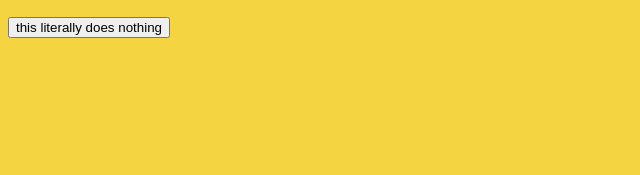
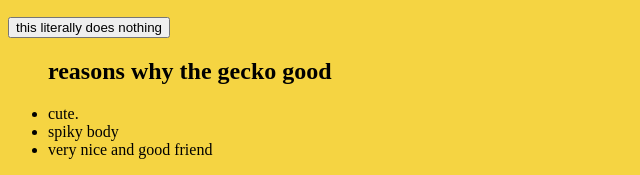
Before and after one commit to Quinnklez216/quinn-computerscience, a plain HTML site: page index.html in a window 1280 px wide. Shown: the part 854-1029 px from the top of the page, without its empty margins (0-640 px from the left). Before the commit the page ends 908 px from the top, so only its background shows below. Drawn offline with Linux system fonts and the light colour scheme.

Commit message:
added a cool list

```diff
--- a/index.html
+++ b/index.html
@@ -11,5 +11,11 @@
 
    <p><iframe width="560" height="315" src="https://www.youtube.com/embed/0Q_1KW0Q-10" frameborder="0" allow="accelerometer; autoplay; encrypted-media; gyroscope; picture-in-picture" allowfullscreen></iframe></p>
    <p><button>this literally does nothing</button></p>
+   <p><ul>
+  <h2>reasons why the gecko good</h2>
+  <li>cute.</li>
+  <li>spiky body</li>
+  <li>very nice and good friend</li>
+  </ul><p>
  </body>
 </html>
```
